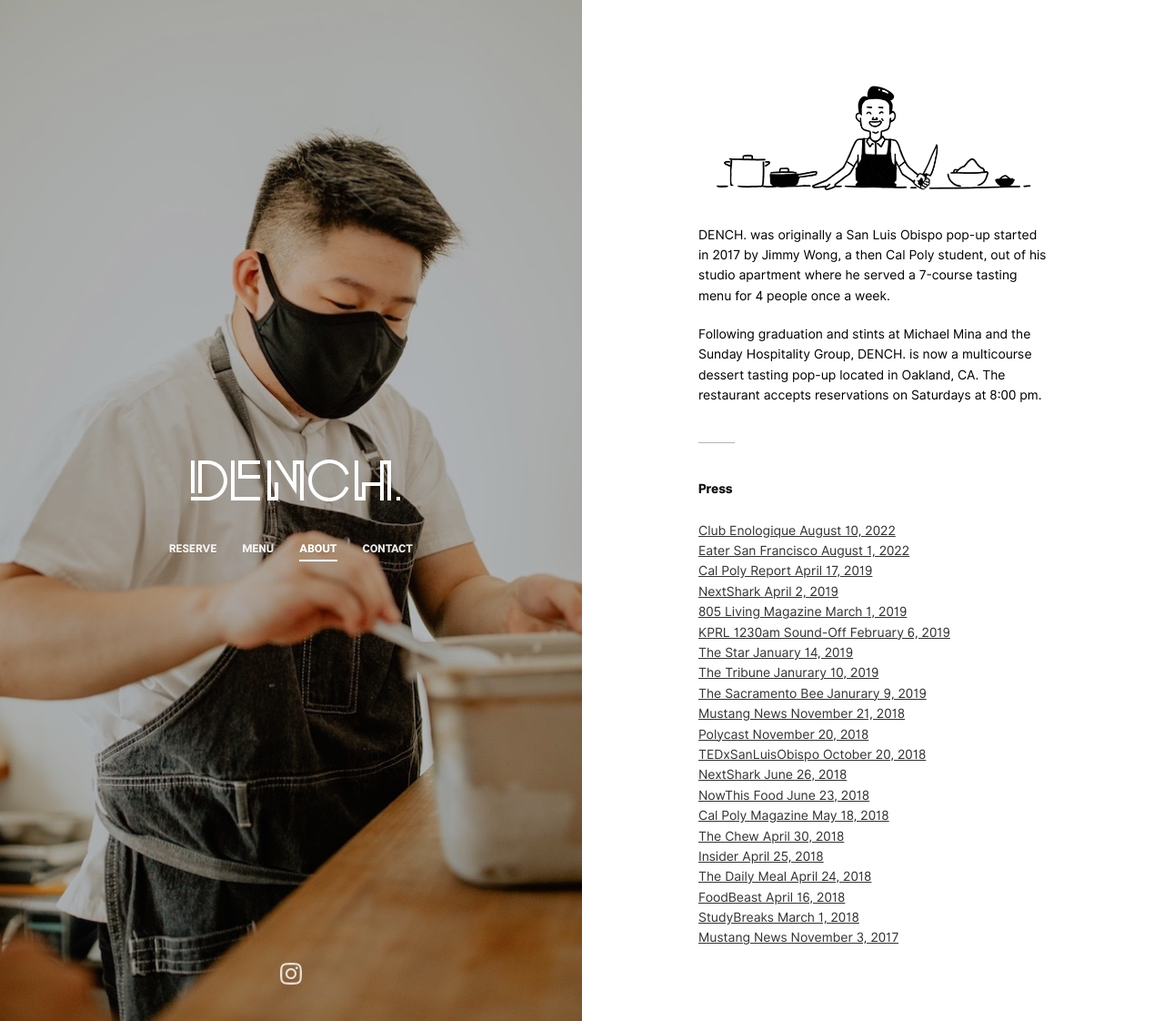
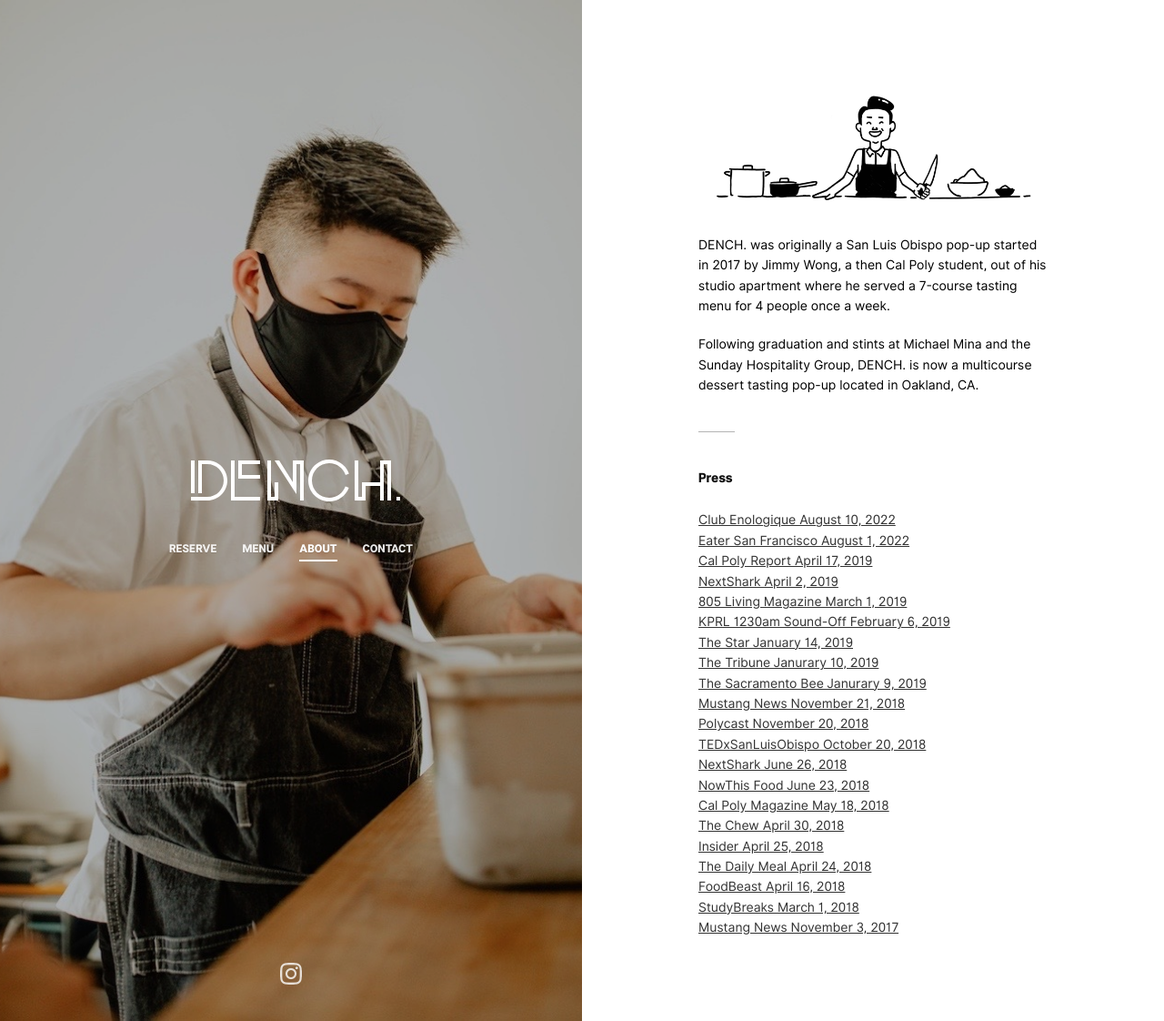
Before and after one commit to jwongdynasty/jwongdynasty.github.io, a Jekyll site: the page built from about.html, in a window 1280 px wide and 1122 px high. Shown: the whole window at 91% size. Built offline with Jekyll 4.4.1, drawn with Linux system fonts in a browser that asks for light colours.

Commit message:
Update about.html

```diff
--- a/about.html
+++ b/about.html
@@ -8,8 +8,7 @@
 <img class="illo" src="/assets/images/illo-about.png" />
 
 <p>DENCH. was originally a San Luis Obispo pop-up started in 2017 by Jimmy Wong, a then Cal Poly student, out of his studio apartment where he served a 7-course tasting menu for 4 people once a week. </p>
-<p>Following graduation and stints at Michael Mina and the Sunday Hospitality Group, DENCH. is now a multicourse dessert tasting pop-up located in Oakland, CA.
-The restaurant accepts reservations on Saturdays at 8:00 pm.</p>
+<p>Following graduation and stints at Michael Mina and the Sunday Hospitality Group, DENCH. is now a multicourse dessert tasting pop-up located in Oakland, CA.  </p>
 
 
 <hr>
```
